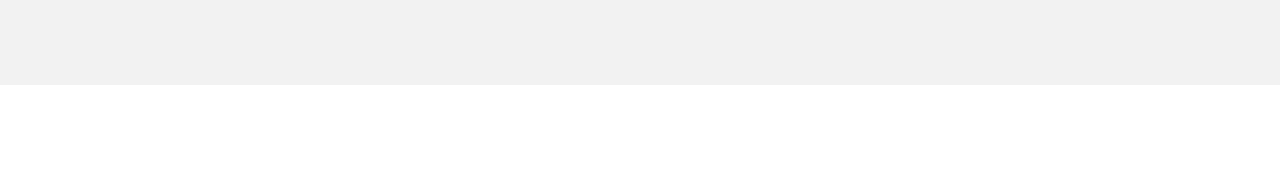
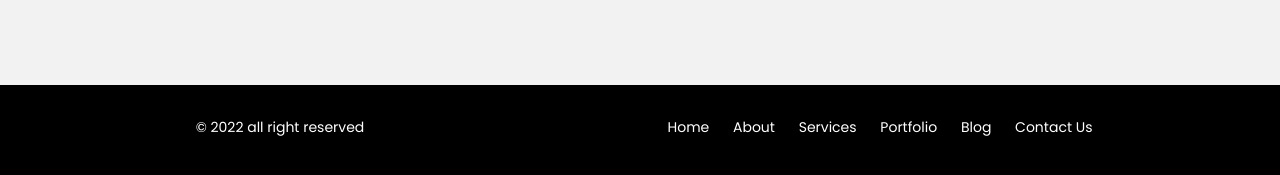
Before and after one commit to nahidhossen9/Project-1.github.io, a plain HTML site: page index.html in a window 1280 px wide. Shown: the part 4883-5058 px from the top of the page. Before the commit the page ends 5000 px from the top, so only its background shows below. Drawn offline with Linux system fonts and the light colour scheme.

Commit message:
Update style.css

```diff
--- a/asserts/css/style.css
+++ b/asserts/css/style.css
@@ -476,6 +476,8 @@ body {
 .footer_area {
   background-color: black;
   text-align: center;
+  padding-top:30px;
+  padding-bottom:60px;
 }
 
 .footer_area p {
```
